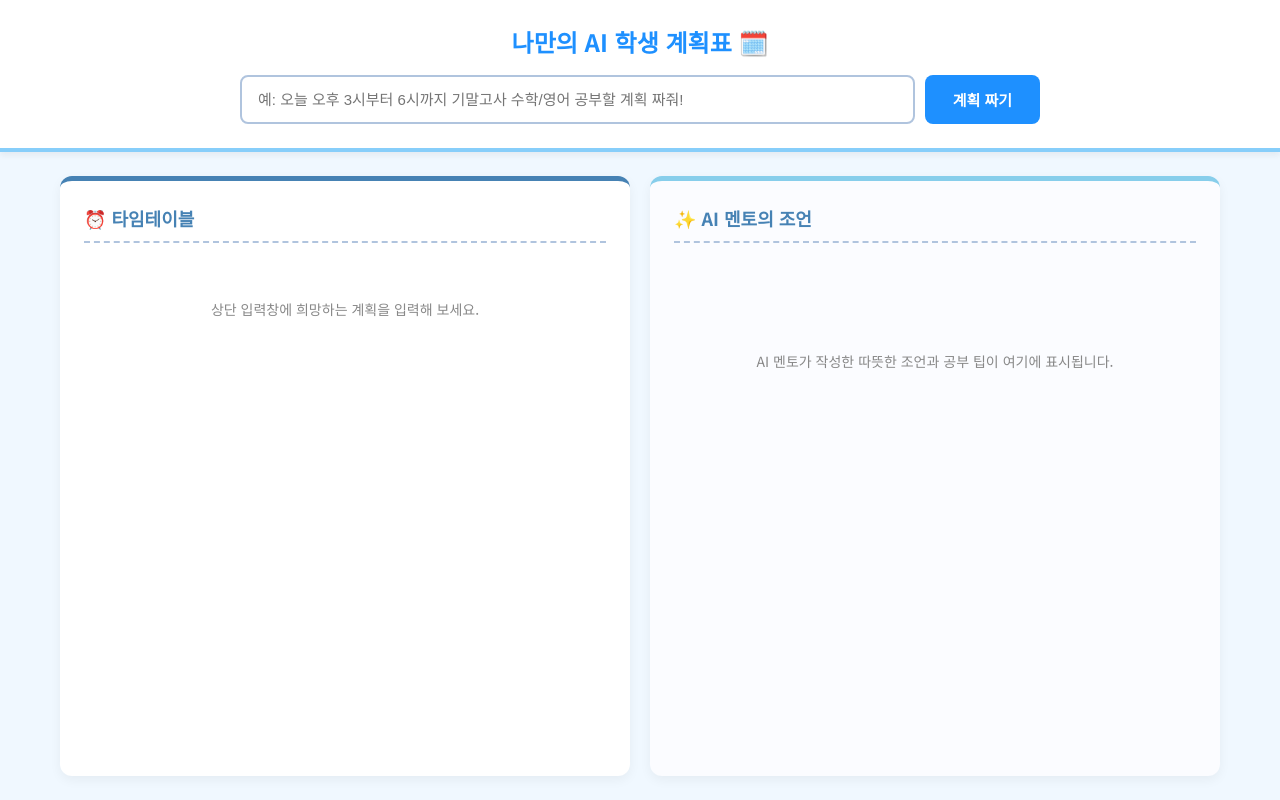
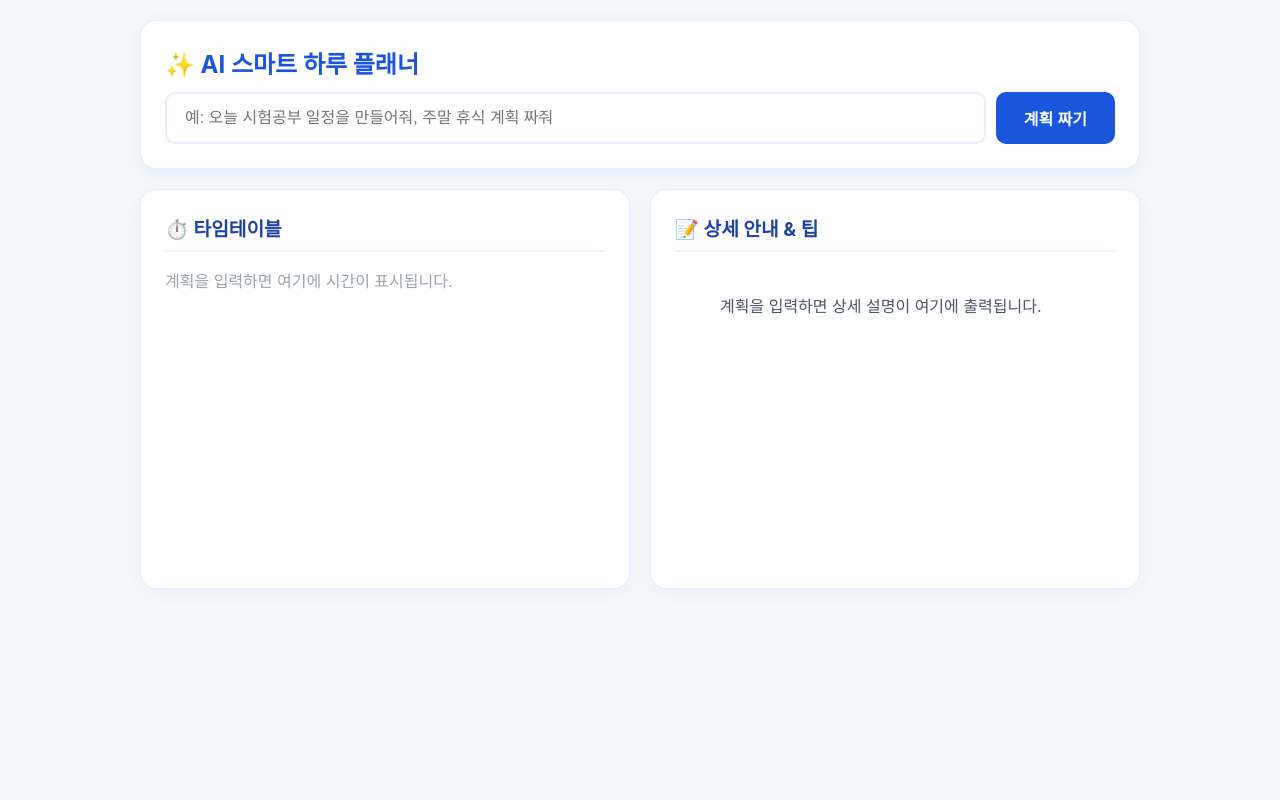
Before and after one commit to mhcha1009-dot/erica, a website: page index.html in a window 1280 px wide. Drawn offline with Linux system fonts and the light colour scheme.

Commit message:
Update index.html

```diff
--- a/index.html
+++ b/index.html
@@ -3,212 +3,181 @@
 <head>
   <meta charset="UTF-8">
   <meta name="viewport" content="width=device-width, initial-scale=1.0">
-  <title>AI 학생 계획표 📝</title>
+  <title>AI 스마트 플래너</title>
   <style>
-    @import url('https://fonts.googleapis.com/css2?family=Noto+Sans+KR:wght@400;700&display=swap');
-
-    * {
-      box-sizing: border-box;
+    * { box-sizing: border-box; margin: 0; padding: 0; }
+    body {
+      font-family: 'Pretendard', -apple-system, BlinkMacSystemFont, "Segoe UI", Roboto, sans-serif;
+      background-color: #f4f8fb;
+      color: #333;
+      padding: 20px;
+    }
+    .container {
+      max-width: 1000px;
+      margin: 0 auto;
+      display: flex;
+      flex-direction: column;
+      gap: 20px;
     }
 
-    body {
-      margin: 0;
-      padding: 0;
-      font-family: 'Noto Sans KR', sans-serif;
-      background-color: #f0f8ff;
-      color: #333;
+    /* 상단 입력 섹션 */
+    .input-section {
+      background-color: #ffffff;
+      padding: 24px;
+      border-radius: 16px;
+      box-shadow: 0 4px 16px rgba(0, 102, 255, 0.08);
+      border: 1px solid #e1effe;
+    }
+    .input-section h1 {
+      font-size: 1.5rem;
+      color: #1a56db;
+      margin-bottom: 12px;
+    }
+    .input-group {
+      display: flex;
+      gap: 10px;
+    }
+    input[type="text"] {
+      flex: 1;
+      padding: 14px 18px;
+      border: 2px solid #e5edff;
+      border-radius: 10px;
+      font-size: 1rem;
+      outline: none;
+      transition: border-color 0.2s;
+    }
+    input[type="text"]:focus {
+      border-color: #1a56db;
+    }
+    button {
+      padding: 14px 28px;
+      background-color: #1a56db;
+      color: white;
+      border: none;
+      border-radius: 10px;
+      font-size: 1rem;
+      font-weight: bold;
+      cursor: pointer;
+      transition: background-color 0.2s;
+    }
+    button:hover {
+      background-color: #1e429f;
+    }
+
+    /* 하단 출력 섹션 (2분할) */
+    .output-section {
+      display: grid;
+      grid-template-columns: 1fr 1fr;
+      gap: 20px;
+      min-height: 400px;
+    }
+    @media (max-width: 768px) {
+      .output-section { grid-template-columns: 1fr; }
+    }
+    .card {
+      background: #ffffff;
+      padding: 24px;
+      border-radius: 16px;
+      box-shadow: 0 4px 16px rgba(0, 102, 255, 0.05);
+      border: 1px solid #e1effe;
       display: flex;
       flex-direction: column;
-      min-height: 100vh;
+    }
+    .card h2 {
+      font-size: 1.2rem;
+      color: #1e429f;
+      margin-bottom: 16px;
+      padding-bottom: 8px;
+      border-bottom: 2px solid #ebf5ff;
     }
 
-    header {
-      background-color: #ffffff;
-      padding: 24px 20px;
-      box-shadow: 0 4px 6px rgba(0,0,0,0.05);
+    /* 타임테이블 스타일 */
+    .timetable-list {
+      list-style: none;
       display: flex;
       flex-direction: column;
+      gap: 10px;
+      overflow-y: auto;
+      max-height: 500px;
+    }
+    .timetable-item {
+      display: flex;
       align-items: center;
-      border-bottom: 4px solid #87cefa;
+      background-color: #f0f7ff;
+      padding: 12px 16px;
+      border-radius: 8px;
+      border-left: 4px solid #1a56db;
+    }
+    .timetable-time {
+      font-weight: bold;
+      color: #1a56db;
+      width: 80px;
+    }
+    .timetable-task {
+      flex: 1;
     }
 
-    h1 {
-      color: #1e90ff;
-      margin: 0 0 16px 0;
-      font-size: 24px;
-      text-align: center;
-    }
-
-    .input-container {
-      display: flex;
-      width: 100%;
-      max-width: 800px;
-      gap: 10px;
-    }
-
-    input[type="text"] {
-      flex: 1;
-      padding: 14px 16px;
-      border: 2px solid #b0c4de;
-      border-radius: 8px;
-      font-size: 15px;
-      outline: none;
-      transition: border-color 0.3s;
-    }
-
-    input[type="text"]:focus {
-      border-color: #1e90ff;
-    }
-
-    button {
-      padding: 14px 28px;
-      background-color: #1e90ff;
-      color: white;
-      border: none;
-      border-radius: 8px;
-      font-size: 15px;
-      font-weight: bold;
-      cursor: pointer;
-      transition: background-color 0.3s;
-      white-space: nowrap;
-    }
-
-    button:hover {
-      background-color: #0073e6;
+    /* 설명 텍스트 스타일 */
+    .description-text {
+      line-height: 1.6;
+      white-space: pre-wrap;
+      color: #4b5563;
+      overflow-y: auto;
+      max-height: 500px;
     }
 
     .loading {
       text-align: center;
-      color: #1e90ff;
+      color: #1a56db;
       font-weight: bold;
       display: none;
-      margin-top: 12px;
-      font-size: 14px;
-    }
-
-    .main-content {
-      display: flex;
-      flex: 1;
-      padding: 24px 20px;
-      gap: 20px;
-      max-width: 1200px;
-      margin: 0 auto;
-      width: 100%;
-    }
-
-    @media (max-width: 768px) {
-      .main-content {
-        flex-direction: column;
-      }
-      .input-container {
-        flex-direction: column;
-      }
-    }
-
-    .panel {
-      background-color: #ffffff;
-      border-radius: 12px;
-      padding: 24px;
-      box-shadow: 0 4px 12px rgba(0,0,0,0.05);
-      flex: 1;
-    }
-
-    .left-panel {
-      border-top: 5px solid #4682b4;
-    }
-
-    .right-panel {
-      border-top: 5px solid #87ceeb;
-      background-color: #fbfcff;
-    }
-
-    h2 {
-      color: #4682b4;
-      margin-top: 0;
-      margin-bottom: 16px;
-      border-bottom: 2px dashed #b0c4de;
-      padding-bottom: 10px;
-      font-size: 18px;
-    }
-
-    .timetable-item {
-      display: flex;
-      padding: 12px 0;
-      border-bottom: 1px solid #e6e6e6;
-      align-items: center;
-    }
-
-    .time {
-      font-weight: bold;
-      color: #1e90ff;
-      width: 90px;
-      font-size: 15px;
-    }
-
-    .task {
-      flex: 1;
-      font-size: 15px;
-      color: #444;
-    }
-
-    .explanation-text {
-      line-height: 1.7;
-      font-size: 15px;
-      color: #555;
-      white-space: pre-wrap;
-    }
-
-    .empty-msg {
-      color: #888;
-      font-size: 14px;
-      text-align: center;
-      padding: 40px 0;
+      padding: 20px;
     }
   </style>
 </head>
 <body>
 
-  <header>
-    <h1>나만의 AI 학생 계획표 🗓️</h1>
-    <div class="input-container">
-      <input type="text" id="promptInput" placeholder="예: 오늘 오후 3시부터 6시까지 기말고사 수학/영어 공부할 계획 짜줘!">
-      <button onclick="generatePlan()">계획 짜기</button>
-    </div>
-    <p class="loading" id="loadingMsg">AI가 열심히 계획을 고민하는 중이에요... 💡</p>
-  </header>
-
-  <div class="main-content">
-    <div class="panel left-panel">
-      <h2>⏰ 타임테이블</h2>
-      <div id="timetableContent">
-        <div class="empty-msg">상단 입력창에 희망하는 계획을 입력해 보세요.</div>
+  <div class="container">
+    <div class="input-section">
+      <h1>✨ AI 스마트 하루 플래너</h1>
+      <div class="input-group">
+        <input type="text" id="userInput" placeholder="예: 오늘 시험공부 일정을 만들어줘, 주말 휴식 계획 짜줘" />
+        <button onclick="generatePlan()">계획 짜기</button>
       </div>
     </div>
 
-    <div class="panel right-panel">
-      <h2>✨ AI 멘토의 조언</h2>
-      <div id="explanationContent" class="explanation-text">
-        <div class="empty-msg">AI 멘토가 작성한 따뜻한 조언과 공부 팁이 여기에 표시됩니다.</div>
+    <div class="loading" id="loading">AI가 즐거운 하루 계획을 생성하고 있습니다... 🚀</div>
+
+    <div class="output-section">
+      <div class="card">
+        <h2>⏱️ 타임테이블</h2>
+        <ul class="timetable-list" id="timetable">
+          <li style="color: #9ca3af;">계획을 입력하면 여기에 시간이 표시됩니다.</li>
+        </ul>
+      </div>
+
+      <div class="card">
+        <h2>📝 상세 안내 & 팁</h2>
+        <div class="description-text" id="description">
+          계획을 입력하면 상세 설명이 여기에 출력됩니다.
+        </div>
       </div>
     </div>
   </div>
 
   <script>
-    let currentTimetable = [];
-    let alarmedTimes = new Set();
+    let activeAlarms = [];
+
+    // 알람 권한 요청
+    if ("Notification" in window) {
+      Notification.requestPermission();
+    }
 
     async function generatePlan() {
-      const prompt = document.getElementById('promptInput').value.trim();
-      if (!prompt) {
-        alert('어떤 계획을 세우고 싶은지 입력해주세요!');
-        return;
-      }
+      const prompt = document.getElementById('userInput').value.trim();
+      if (!prompt) return alert("계획을 입력해 주세요!");
 
-      document.getElementById('loadingMsg').style.display = 'block';
-      document.getElementById('timetableContent').innerHTML = '';
-      document.getElementById('explanationContent').innerHTML = '';
-      currentTimetable = [];
-      alarmedTimes.clear();
+      document.getElementById('loading').style.display = 'block';
 
       try {
         const response = await fetch('/api/generate', {
@@ -218,62 +187,71 @@
         });
 
         const data = await response.json();
+        document.getElementById('loading').style.display = 'none';
 
         if (data.error) {
-          alert('오류: ' + data.error);
+          alert('오류 발생: ' + data.error);
           return;
         }
 
-        currentTimetable = data.timetable || [];
-        renderTimetable(currentTimetable);
-        renderExplanation(data.explanation || '');
+        renderPlan(data);
+        scheduleAlarms(data.schedule);
 
-      } catch (error) {
-        alert('계획을 생성하지 못했습니다. 다시 시도해주세요.');
-        console.error(error);
-      } finally {
-        document.getElementById('loadingMsg').style.display = 'none';
+      } catch (err) {
+        document.getElementById('loading').style.display = 'none';
+        alert('서버 요청 중 오류가 발생했습니다.');
       }
     }
 
-    function renderTimetable(timetable) {
-      const container = document.getElementById('timetableContent');
-      container.innerHTML = '';
+    function renderPlan(data) {
+      // 타임테이블 렌더링
+      const timetableEl = document.getElementById('timetable');
+      timetableEl.innerHTML = '';
 
-      if (!timetable || timetable.length === 0) {
-        container.innerHTML = '<div class="empty-msg">생성된 일정이 없습니다.</div>';
-        return;
-      }
+      data.schedule.forEach(item => {
+        const li = document.createElement('li');
+        li.className = 'timetable-item';
+        li.innerHTML = `
+          <span class="timetable-time">${item.time}</span>
+          <span class="timetable-task">${item.task}</span>
+        `;
+        timetableEl.appendChild(li);
+      });
 
-      timetable.forEach(item => {
-        const div = document.createElement('div');
-        div.className = 'timetable-item';
-        div.innerHTML = `<div class="time">${item.time}</div><div class="task">${item.task}</div>`;
-        container.appendChild(div);
+      // 상세 설명 렌더링
+      document.getElementById('description').textContent = data.description;
+    }
+
+    // 시간 알람 등록 기능
+    function scheduleAlarms(schedule) {
+      // 기존 타이머 초기화
+      activeAlarms.forEach(id => clearTimeout(id));
+      activeAlarms = [];
+
+      const now = new Date();
+
+      schedule.forEach(item => {
+        const [hours, minutes] = item.time.split(':').map(Number);
+        const targetTime = new Date();
+        targetTime.setHours(hours, minutes, 0, 0);
+
+        // 미래의 시간일 경우에만 알람 등록
+        const diffMs = targetTime.getTime() - now.getTime();
+        if (diffMs > 0) {
+          const timerId = setTimeout(() => {
+            triggerAlarm(item.task);
+          }, diffMs);
+          activeAlarms.push(timerId);
+        }
       });
     }
 
-    function renderExplanation(text) {
-      document.getElementById('explanationContent').innerText = text;
+    function triggerAlarm(task) {
+      alert(`🔔 [알람] 할 시간입니다:\n${task}`);
+      if ("Notification" in window && Notification.permission === "granted") {
+        new Notification("⏱️ 일정 알람", { body: task });
+      }
     }
-
-    // 알람 기능 (매 10초마다 체크)
-    setInterval(() => {
-      if (currentTimetable.length === 0) return;
-
-      const now = new Date();
-      const hours = String(now.getHours()).padStart(2, '0');
-      const minutes = String(now.getMinutes()).padStart(2, '0');
-      const currentTimeString = `${hours}:${minutes}`;
-
-      currentTimetable.forEach(item => {
-        if (item.time === currentTimeString && !alarmedTimes.has(item.time)) {
-          alert(`⏰ [일정 알림]\n지금 해야 할 일: ${item.task}`);
-          alarmedTimes.add(item.time);
-        }
-      });
-    }, 10000);
   </script>
-
 </body>
 </html>
```
